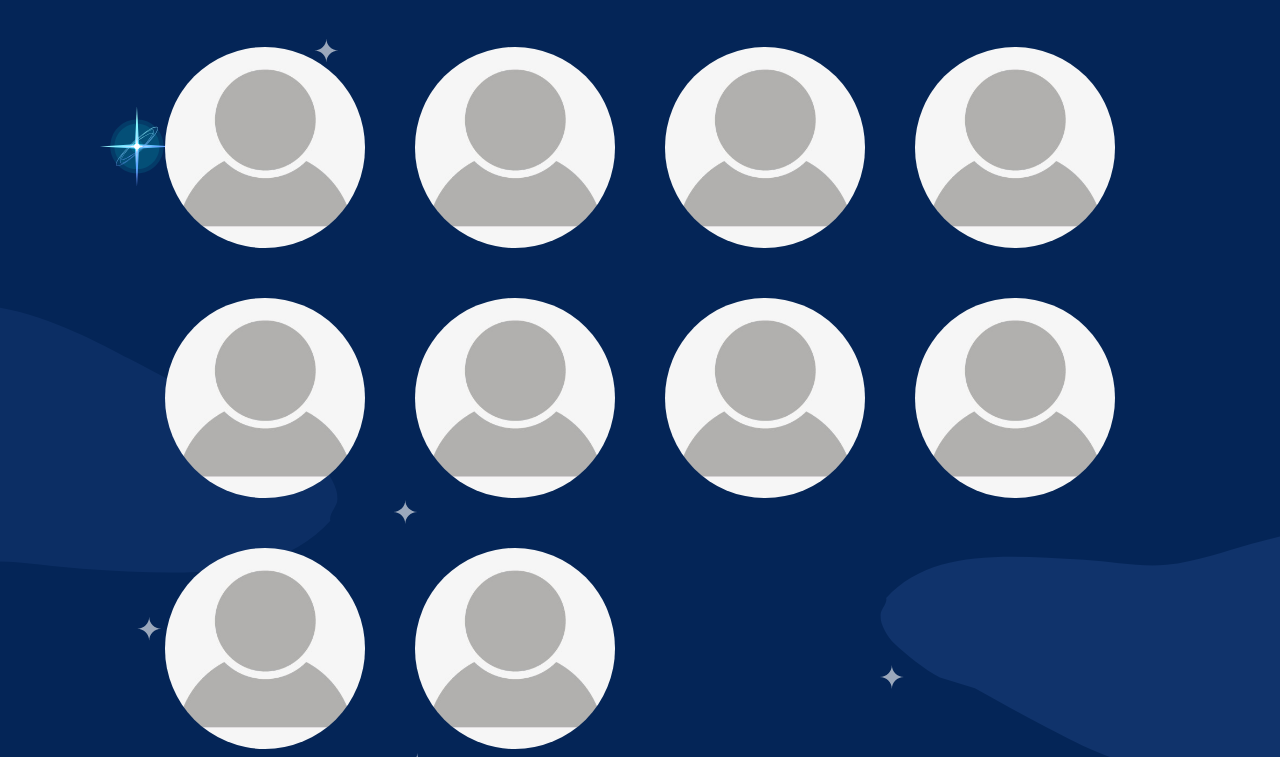
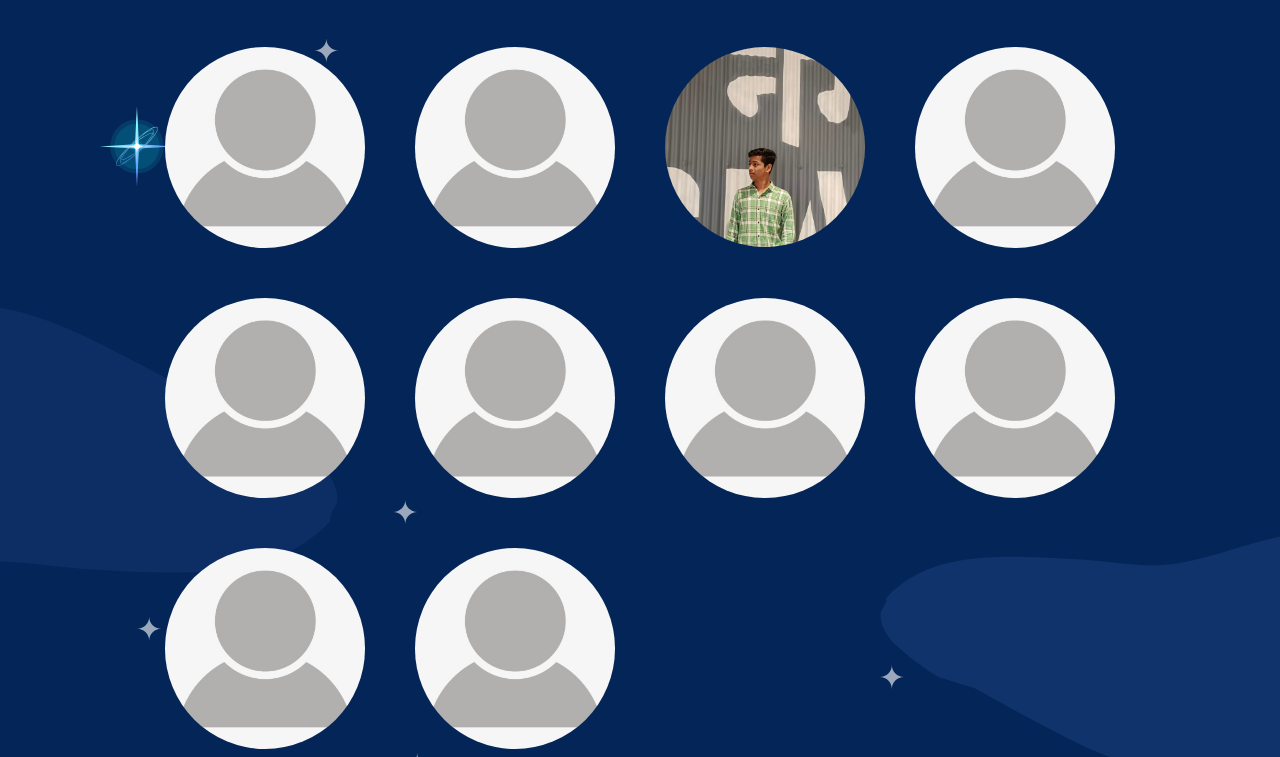
Before and after one commit to MLSC-GHRCEM/ContributorGallery, a plain HTML site: page index.html in a window 1280 px wide. Shown: the part 1935-2692 px from the top of the page. Drawn offline with Linux system fonts and the light colour scheme.

Commit message:
Added my image

```diff
--- a/index.html
+++ b/index.html
@@ -137,7 +137,7 @@
             <img src="./assets/profileE.png" alt="Image 3" class="img" />
             <img src="./assets/profileE.png" alt="Image 3" class="img" />
             <img src="./assets/profileE.png" alt="Image 3" class="img" />
-            <img src="./assets/profileE.png" alt="Image 3" class="img" />
+            <img src="./assets/meet_bhavsar.jpeg" alt="Image 3" class="img" />
             <img src="./assets/profileE.png" alt="Image 3" class="img" />
             <img src="./assets/profileE.png" alt="Image 3" class="img" />
             <img src="./assets/profileE.png" alt="Image 3" class="img" />
```
Also changed, not shown: assets/meet_bhavsar.jpeg (added).
